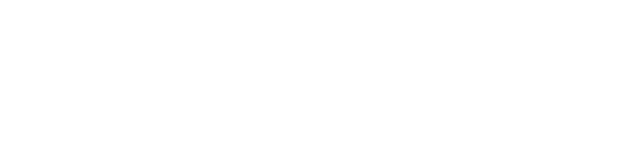
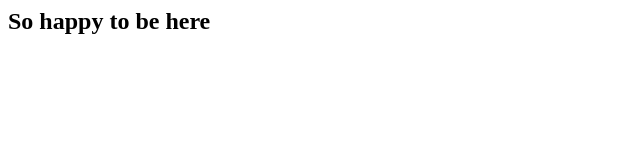
Before and after one commit to graceoziohu/binbinarytech.com, a plain HTML site: page index.html in a window 1280 px wide. Shown: the whole page, without its empty margins (0-640 px from the left). Drawn offline with Linux system fonts and the light colour scheme.

Commit message:
just added second line

```diff
--- a/index.html
+++ b/index.html
@@ -4,4 +4,7 @@
             welcome to my Git page
         </title>
     </head>
+    <body>
+        <h2> So happy to be here</h2>
+    </body>
 </html>
```
